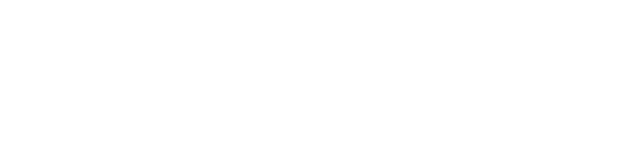
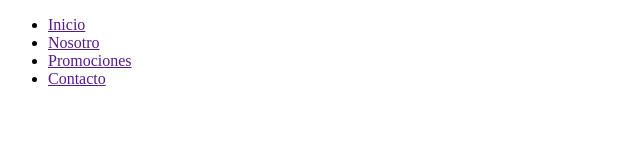
Before and after one commit to CG-Band/Code_Zegel01, a plain HTML site: page index.html in a window 1280 px wide. Shown: the whole page, without its empty margins (0-640 px from the left). Drawn offline with Linux system fonts and the light colour scheme.

Commit message:
subir html 0.1

```diff
--- a/index.html
+++ b/index.html
@@ -6,6 +6,15 @@
     <title>Document</title>
 </head>
 <body>
-
+    <header>
+        <div>
+            <ul>
+                <li><a href="">Inicio</a></li>
+                <li><a href="">Nosotro</a></li>
+                <li><a href="">Promociones</a></li>
+                <li><a href="">Contacto</a></li>
+            </ul>
+        </div>
+    </header>
 </body>
 </html>
```
